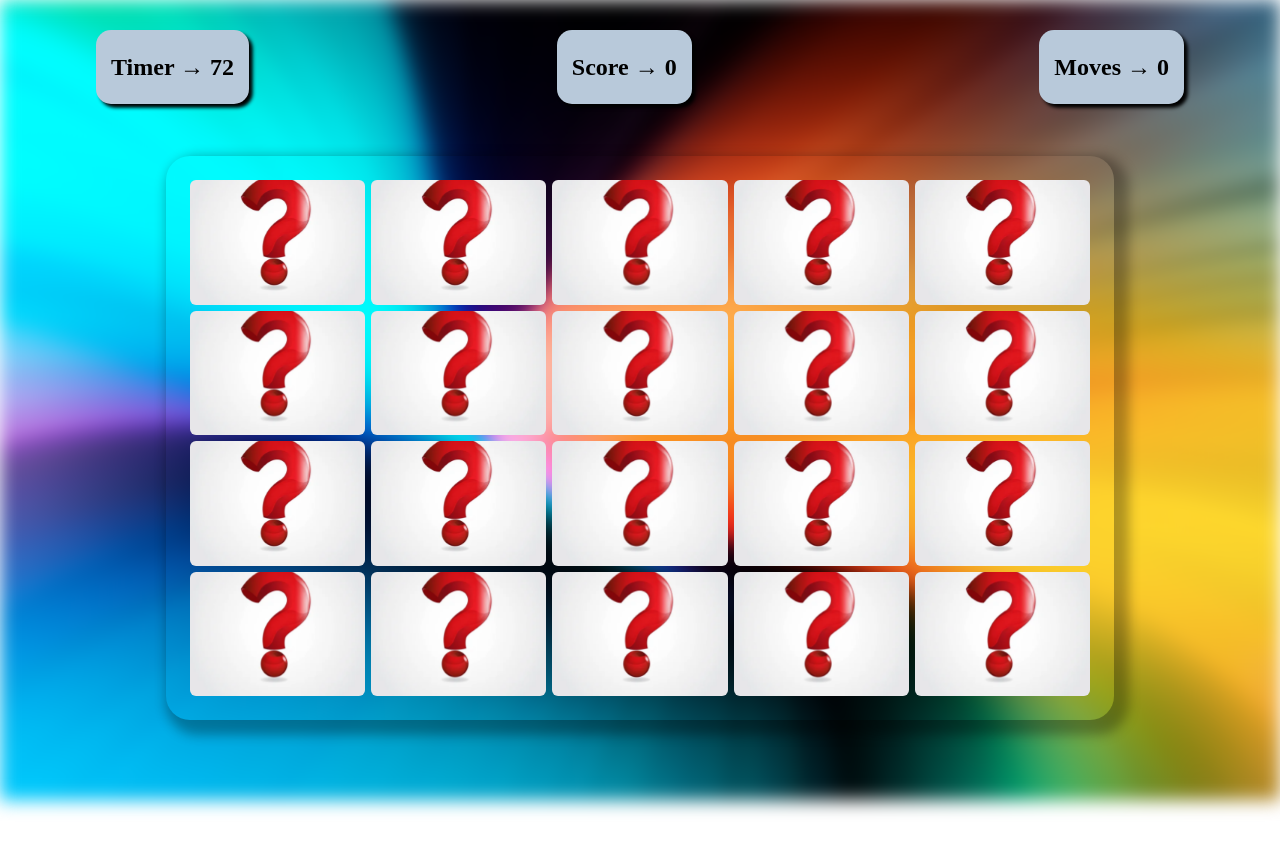
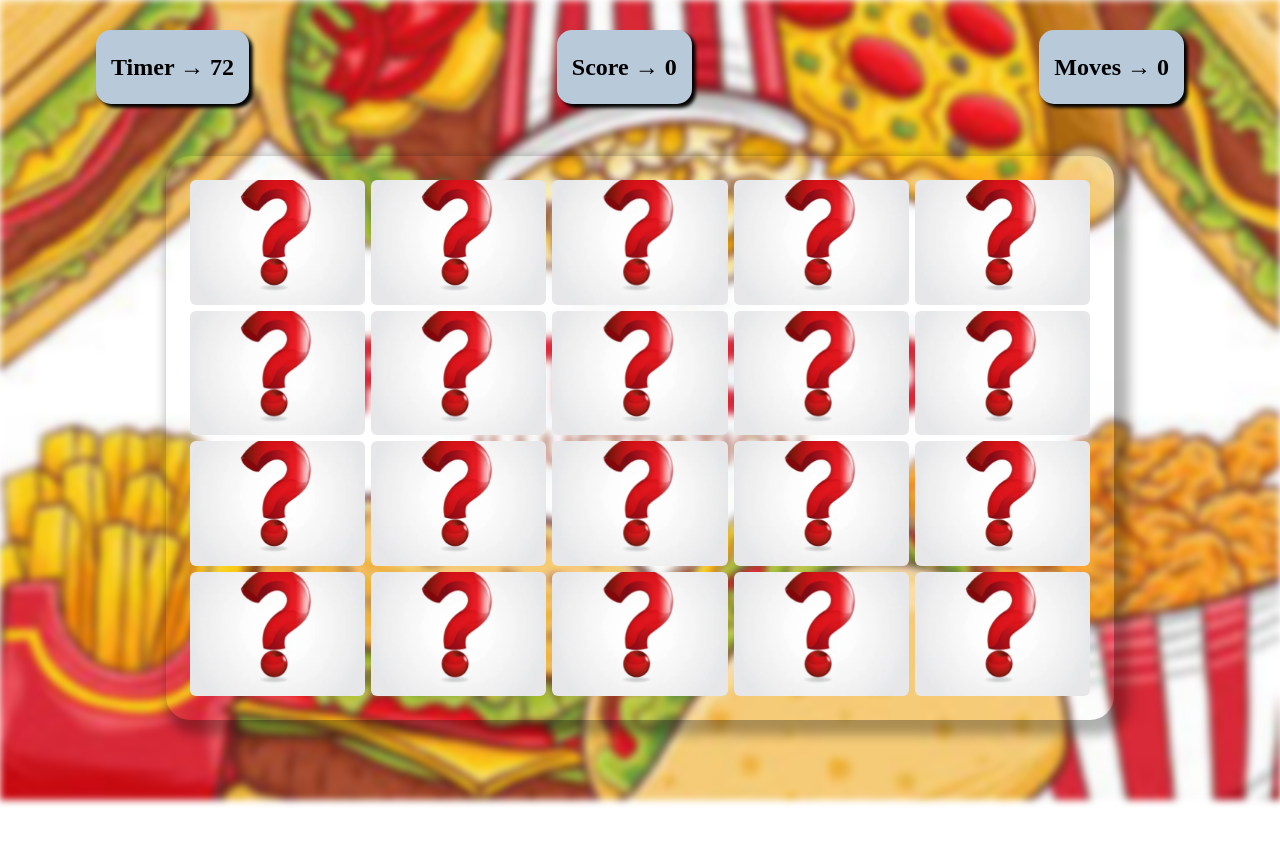
Before and after one commit to kar123-demo/kar123-demo, a plain HTML site: page single/Hard.html in a window 1280 px wide. Drawn offline with Linux system fonts and the light colour scheme.

Commit message:
Add files via upload

```diff
--- a/single/Hard.css
+++ b/single/Hard.css
@@ -101,14 +101,14 @@
     width: 100%;
     z-index: -1;
 
-   background-image: url("../pictures/wall2.jpg");
+   background-image: url("../pictures/back3.jpg");
     background-attachment: fixed;
     background-size: cover;
     background-position: center;
     background-repeat: no-repeat;
 
-    filter: blur(12px);
-    -webkit-filter: blur(12px);
+    filter: blur(5px);
+    -webkit-filter: blur(5px);
   }
 
   .main1::-webkit-scrollbar {
--- a/single/Medium.css
+++ b/single/Medium.css
@@ -102,14 +102,14 @@
     width: 100%;
     z-index: -1;
 
-   background-image: url("../pictures/wall1.jpg");
+   background-image: url("../pictures/back.jpg");
     background-attachment: fixed;
     background-size: cover;
     background-position: center;
     background-repeat: no-repeat;
 
-    filter: blur(12px);
-    -webkit-filter: blur(12px);
+    filter: blur(5px);
+    -webkit-filter: blur(5px);
   }
 
   .main1::-webkit-scrollbar {
--- a/single/index1.css
+++ b/single/index1.css
@@ -101,14 +101,14 @@
   width: 100%;
   z-index: -1;
 
- background-image: url("../pictures/wall.jpg");
+ background-image: url("../pictures/back2.webp");
   background-attachment: fixed;
   background-size: cover;
   background-position: center;
   background-repeat: no-repeat;
 
-  filter: blur(12px);
-  -webkit-filter: blur(12px);
+  filter: blur(5px);
+  -webkit-filter: blur(5px);
 }
 
 
```
